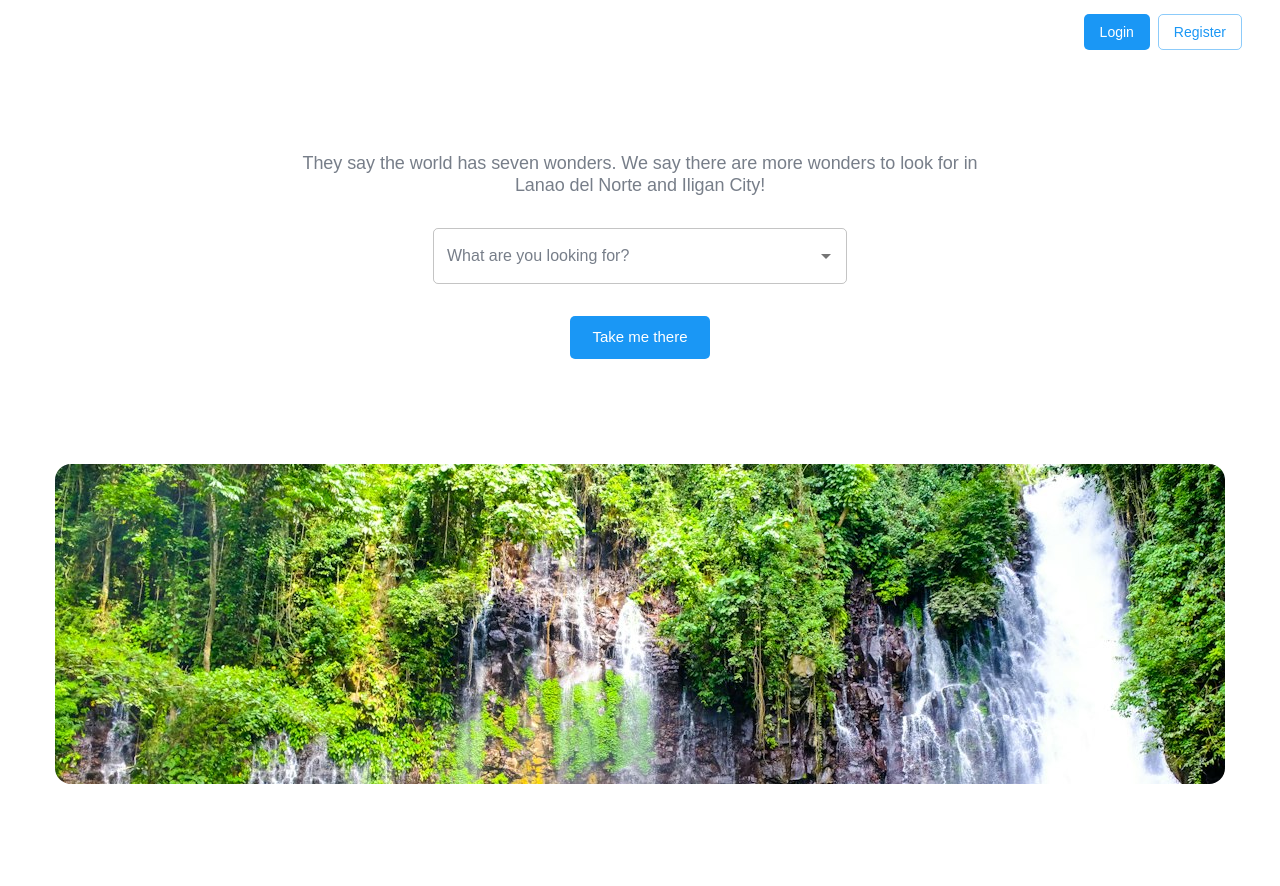
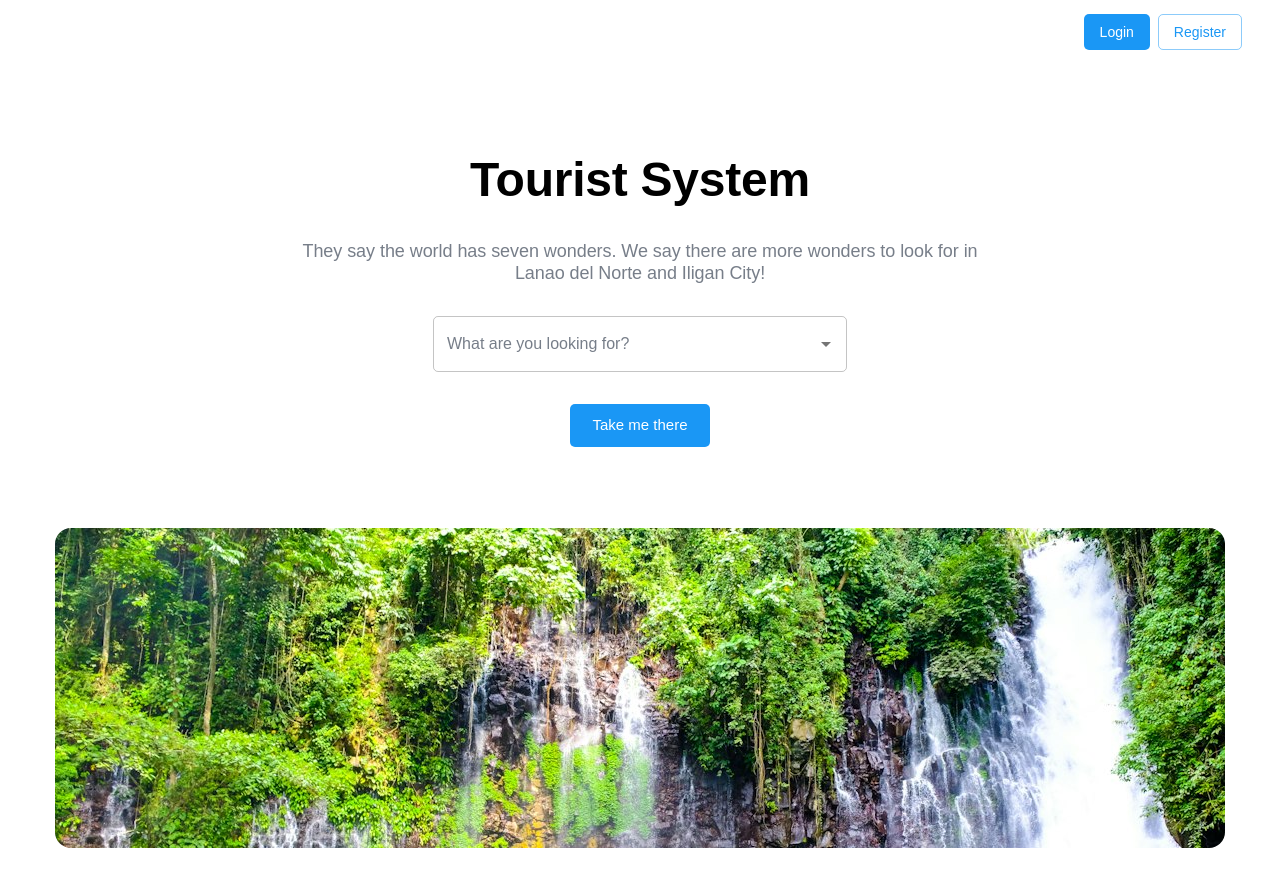
Before and after one commit to miggy-pg/to-ara, a React (Vite) app in the folder client/: page / in a window 1280 px wide. Shown: the top 886 px of the page. Built offline with nearby package versions, Linux system fonts and the light colour scheme.

Commit message:
$COMMIT_MESSAGE

```diff
--- a/client/src/components/Common/CustomCard/index.jsx
+++ b/client/src/components/Common/CustomCard/index.jsx
@@ -11,6 +11,8 @@ import {
 } from "@mui/material";
 import FavoriteBorderOutlinedIcon from "@mui/icons-material/FavoriteBorderOutlined";
 import FavoriteOutlinedIcon from "@mui/icons-material/FavoriteOutlined";
+import { trimSentence } from "../../../utils/trimSentence";
+
 
 export default function CustomCard({ props, favorite, isType, onAddFavorite }) {
   const { id: selectedId, image, name, description } = props;
@@ -89,7 +91,7 @@ export default function CustomCard({ props, favorite, isType, onAddFavorite }) {
               minHeight: "9rem",
             }}
           >
-            {description || "No description available for this record."}
+            {trimSentence(description, 125) || "No description available for this record."}
           </Typography>
           {isType === "accommodations" && (
             <Typography
--- a/client/src/components/Common/MapLocator/index.jsx
+++ b/client/src/components/Common/MapLocator/index.jsx
@@ -11,9 +11,9 @@ export default function MapLocator({ latitude, longitude, name }) {
       <MapContainer
         center={position}
         zoom={15}
-        dragging={false}
-        scrollWheelZoom={false}
-        zoomControl={false}
+        // dragging={false}
+        // scrollWheelZoom={false}
+        // zoomControl={false}
         style={{
           width: "100%",
           height: "calc(100vh - 2rem)",
--- a/client/src/components/Common/Menu/index.jsx
+++ b/client/src/components/Common/Menu/index.jsx
@@ -9,7 +9,6 @@ import UserBox from "../UserBox";
 export default function Menu(props) {
   let { sx, page } = props;
 
-  // const [searchResults, setSearchResults] = useState([]);
 
   // Close/Open dropdown profile menu in the header
   const [anchorProfileMenu, setAnchorProfileMenu] = useState(null);
--- a/client/src/components/Management/Attractions/FilterAttraction/index.jsx
+++ b/client/src/components/Management/Attractions/FilterAttraction/index.jsx
@@ -39,8 +39,8 @@ export default function FilterAttraction({
         InputProps={{
           endAdornment: (
             <InputAdornment>
-              <IconButton>
-                <SearchIcon onClick={handleOnClickSearch} />
+              <IconButton onClick={handleOnClickSearch} >
+                <SearchIcon/>
               </IconButton>
             </InputAdornment>
           ),
--- a/client/src/pages/Attractions/index.jsx
+++ b/client/src/pages/Attractions/index.jsx
@@ -27,7 +27,7 @@ export default function Attractions() {
   const [queryAttractions, setQueryAttractions] = useState("");
 
   // useState for filter attractions
-  const [filterLocation, setFilterLocation] = useState();
+  const [filterLocation, setFilterLocation] = useState("");
 
   // We are using custom pagination hook
   const [indexOfLastItem, setIndexOfLastItem] = useState(null);
@@ -80,15 +80,17 @@ export default function Attractions() {
       maxFee.length > 0 &&
       setItems(
         searchResults
-          .filter((attraction) =>
-            attraction.address
-              ?.toLowerCase()
-              .includes(filterLocation.toLowerCase())
-          )
           .filter(
-            (attr) => attr.entrance_fee >= minFee && attr.entrance_fee <= maxFee
-          )
-      );
+            (attr) =>
+            Number(attr.entrance_fee) >= Number(minFee) && Number(attr.entrance_fee) <= Number(maxFee)
+            )
+          // .filter((attraction) =>
+          //   attraction.address
+          //     ?.toLowerCase()
+          //     .includes(filterLocation.toLowerCase())
+          // )
+
+            );
 
     minFee.length > 0 &&
       maxFee.length > 0 &&
@@ -108,21 +110,12 @@ export default function Attractions() {
             .includes(filterLocation.toLowerCase())
         )
       );
+  };
 
-    setFilterLocation("");
-    setMaxFee("");
-    setMinFee("");
-  };
-  console.log("items: ", items);
   useEffect(() => {
     setItems(attractions);
   }, [attractions]);
 
-  // !isLoading && !queryAttractions.length
-  //   ? items?.length < attractions?.length
-  //     ? attractions?.length
-  //     : items?.length
-  //   : items?.length;
 
   return (
     <Box
@@ -141,8 +134,6 @@ export default function Attractions() {
             backgroundColor: "#ffffff",
             boxShadow: "0 4px 8px 0 rgba(0, 0, 0, 0.1)",
           }}
-          attractions={attractions}
-          toggleSidebar={() => setSidebarOpen(!isSidebarOpen)}
         />
 
         <Grid container>
--- a/client/src/pages/HomePage/index.jsx
+++ b/client/src/pages/HomePage/index.jsx
@@ -56,9 +56,20 @@ export default function HomePage() {
           <Container
             maxWidth="md"
             sx={{
-              height: { xs: "22rem", lg: "20rem" },
+              height: { xs: "30rem", lg: "24rem" },
             }}
           >
+
+              <Box textAlign="center">
+                <Typography
+                  variant="h1"
+                  color="text.priamry"
+                  fontWeight="normal"
+                  sx={{ my: 1, mb: 4, fontSize: "3rem" }}
+                >
+                  <strong>Tourist System</strong>
+                </Typography>
+              </Box>
               <Box textAlign="center">
                 <Typography
                   variant="h4"
```
Also changed, not shown: 2 other files (tests, documents, lock files or other folders). Lines whose indentation alone changed are shown as unchanged.
